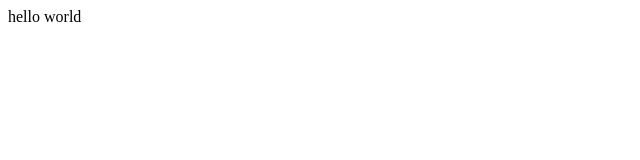
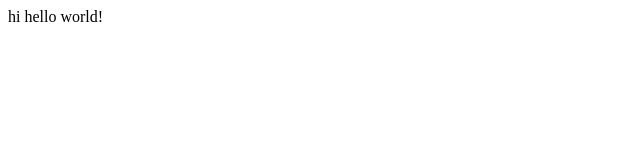
Before and after one commit to xshllh/database, a plain HTML site: page index.html in a window 1280 px wide. Shown: the full height of the page, 0-640 px from the left. Drawn offline with Linux system fonts and the light colour scheme.

Commit message:
Update index.html

```diff
--- a/index.html
+++ b/index.html
@@ -1,5 +1,5 @@
 <html>
 <body>
-<hiv> hello world </hiv>
+<hiv> hi hello world! </hiv>
 </body>
 </html>
```
